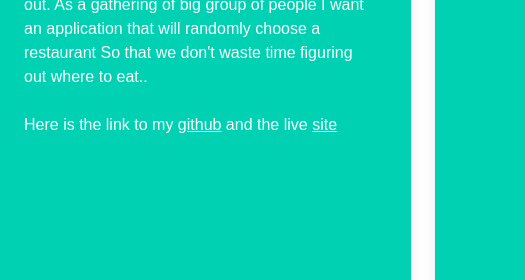
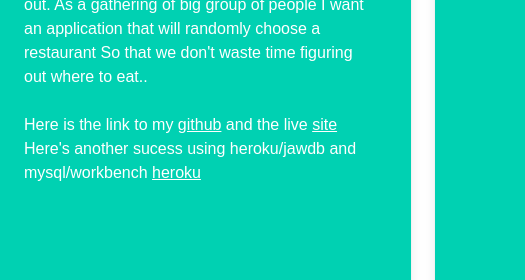
Before and after one commit to idelmundo/newPortfolio, a plain HTML site: page index.html in a window 1280 px wide. Shown: the part 1040-1320 px from the top of the page, 0-525 px from the left. Drawn offline with nearby package versions, Linux system fonts and the light colour scheme.

Commit message:
added new project

```diff
--- a/index.html
+++ b/index.html
@@ -62,6 +62,7 @@
                     a restaurant So that we don't waste time figuring out where to eat..</p>
                 <br>
                 <p> Here is the link to my <a href="https://github.com/idelmundo/hangryfixed">github</a> and the live <a href="https://idelmundo.github.io/hangryfixed/">site</a></p>
+                <p> Here's another sucess using heroku/jawdb and mysql/workbench <a href="https://evening-taiga-64056.herokuapp.com/"> heroku</a> </p>
             </div>
 
             <div class="tile is-child box notification is-primary">
```
